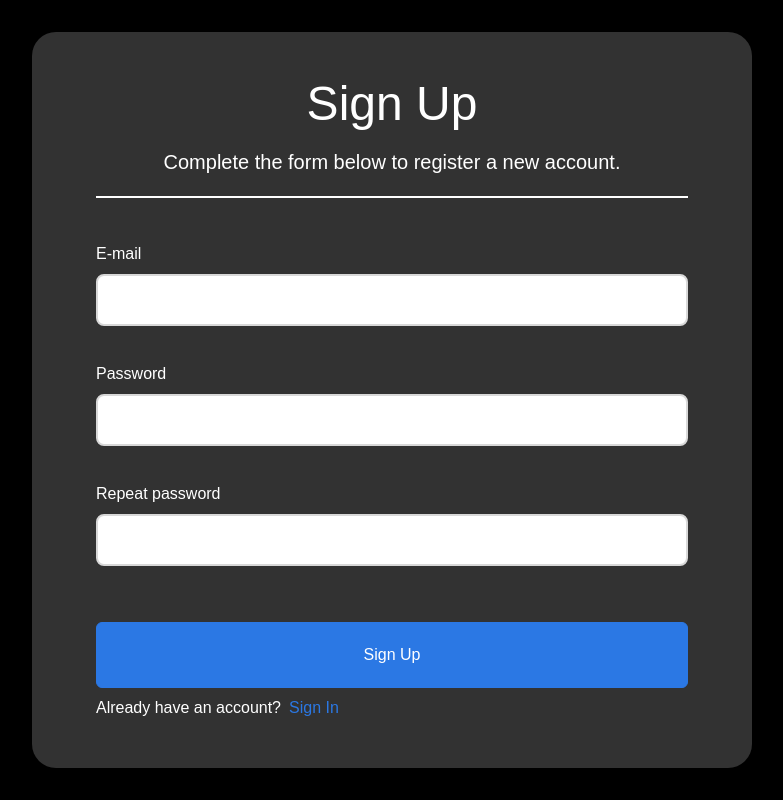
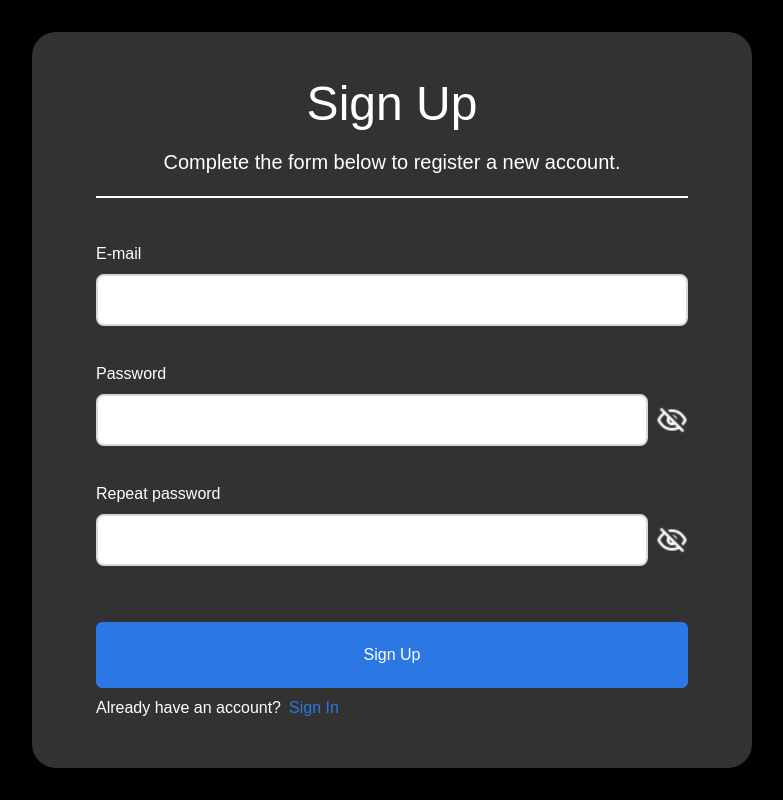
Before and after one commit to Lugzan151892/lugzan-auth-service-frontend, a Next.js app: page /registration in a window 1280 px wide. Shown: the whole page, without its empty margins (248-1031 px from the left). Built offline with nearby package versions, Linux system fonts and the light colour scheme.

Commit message:
registration: fixed prettier issues

```diff
--- a/eslint.config.mjs
+++ b/eslint.config.mjs
@@ -24,8 +24,8 @@ const eslintConfig = [
       'react/jsx-closing-bracket-location': [
         'error',
         {
-          nonEmpty: 'after-props',
-          selfClosing: 'after-props',
+          selfClosing: 'props-aligned',
+          nonEmpty: 'tag-aligned',
         },
       ],
     },
--- a/src/app/(authorization)/login/page.tsx
+++ b/src/app/(authorization)/login/page.tsx
@@ -20,7 +20,8 @@ const Login = () => {
     <div>
       <AuthLayout
         title={t('login')}
-        description="Complete the form below to log in.">
+        description="Complete the form below to log in."
+      >
         <div className="grid grid-cols-1 content center">
           <CustomInput label="E-mail" value={email} setValue={setEmail} />
           <CustomInput
--- a/src/app/(authorization)/registration/page.tsx
+++ b/src/app/(authorization)/registration/page.tsx
@@ -5,19 +5,37 @@ import AuthLayout from '../_components/auth-layout/AuthLayout';
 import CustomButton from '@/components/ui/button/CustomButton';
 import { useTranslations } from 'next-intl';
 import Link from 'next/link';
+import { useState } from 'react';
 
 const Registration = () => {
   const t = useTranslations();
+
+  const [email, setEmail] = useState('');
+  const [password, setPassword] = useState('');
+  const [repeatedPassword, setRepeatedPassword] = useState('');
 
   return (
     <div>
       <AuthLayout
         title={t('registration')}
-        description="Complete the form below to register a new account.">
+        description="Complete the form below to register a new account."
+      >
         <div className="grid grid-cols-1 content center">
-          <CustomInput label="E-mail" />
-          <CustomInput className="mt-9" label="Password" />
-          <CustomInput className="mt-9 mb-14" label="Repeat password" />
+          <CustomInput label="E-mail" value={email} setValue={setEmail} />
+          <CustomInput
+            className="mt-9"
+            label="Password"
+            type="password"
+            value={password}
+            setValue={setPassword}
+          />
+          <CustomInput
+            className="mt-9 mb-14"
+            label="Repeat password"
+            type="password"
+            value={repeatedPassword}
+            setValue={setRepeatedPassword}
+          />
           <CustomButton text="Sign Up" />
           <div className="mt-2">
             <span>Already have an account?</span>
--- a/src/components/ui/button/CustomButton.tsx
+++ b/src/components/ui/button/CustomButton.tsx
@@ -46,7 +46,8 @@ const CustomButton: React.FC<ICustomButtonProps> = ({
   return (
     <Button
       className={`border-1 px-24 py-5 rounded-md ${classes} ${className || ''} ${disabledClass}`}
-      onClick={onClick}>
+      onClick={onClick}
+    >
       {children || text}
     </Button>
   );
```
Also changed, not shown: 1 other file (tests, documents, lock files or other folders).
